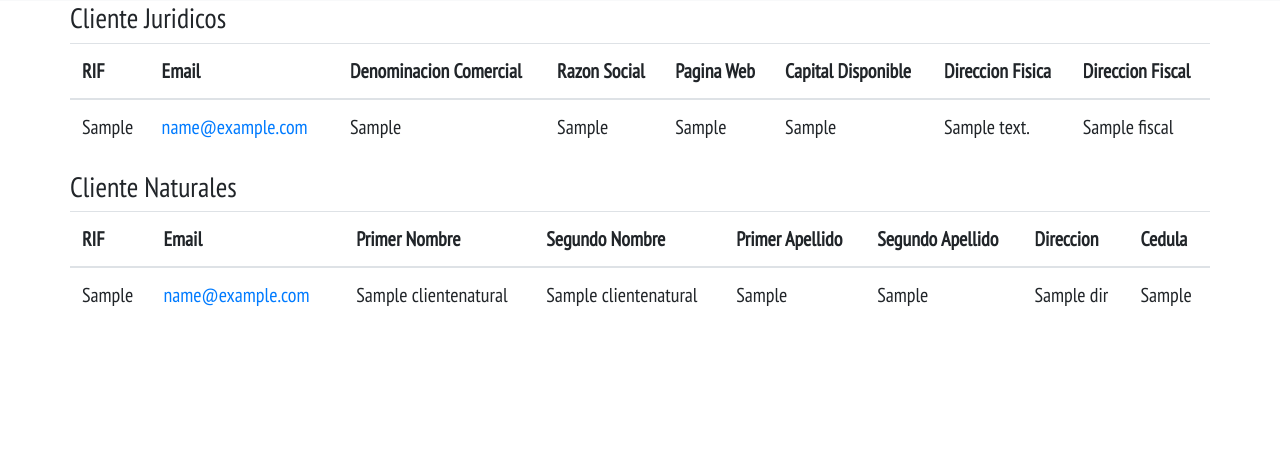
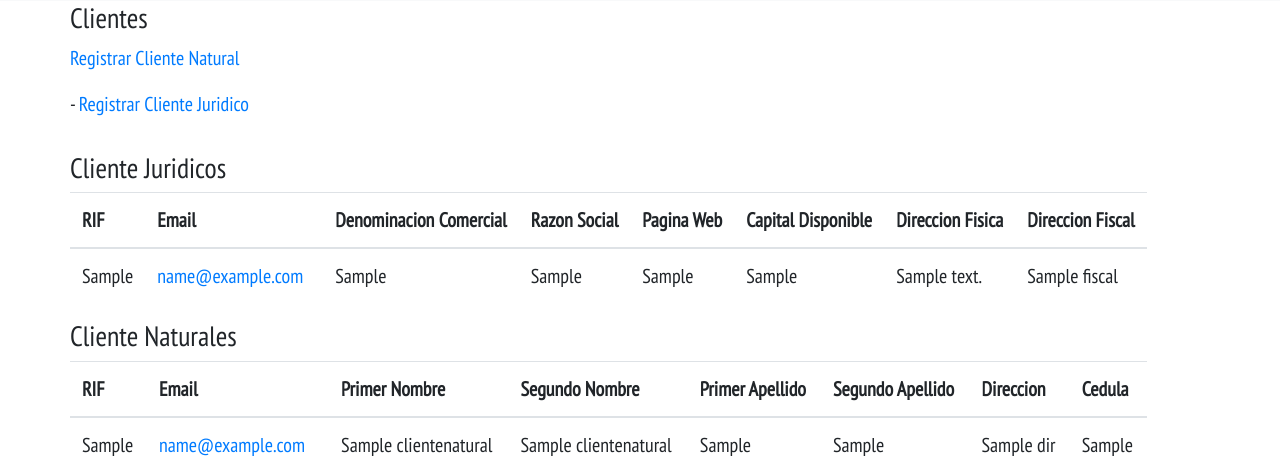
Before and after one commit to angelrivero98/candyucab-web, a Flask app: page /clientes in a window 1280 px wide. Shown: the part 82-553 px from the top of the page. Run offline with Flask 2, Linux system fonts and the light colour scheme; a database or web service that is not in the repository returns one stand-in record (values such as "Sample title"); some libraries are stand-ins or nearby versions; some web fonts are replaced.

Commit message:
Update clientes.html

```diff
--- a/candyucab/templates/clientes.html
+++ b/candyucab/templates/clientes.html
@@ -1,5 +1,14 @@
 {%extends "layout.html"%}
 {%block content%}
+<div class="form-group">
+  <h3>Clientes</h3>
+  <p class="">
+      <a href="{{ url_for('registro',tipo = 'cn') }}">Registrar Cliente Natural<a>
+  </p>
+ <p class="">
+-      <a href="{{ url_for('registro',tipo = 'cj') }}">Registrar Cliente Juridico<a>
+  </p>
+</div>
 <h3>Cliente Juridicos</h3>
 <div class="table-responsive">
 
```
